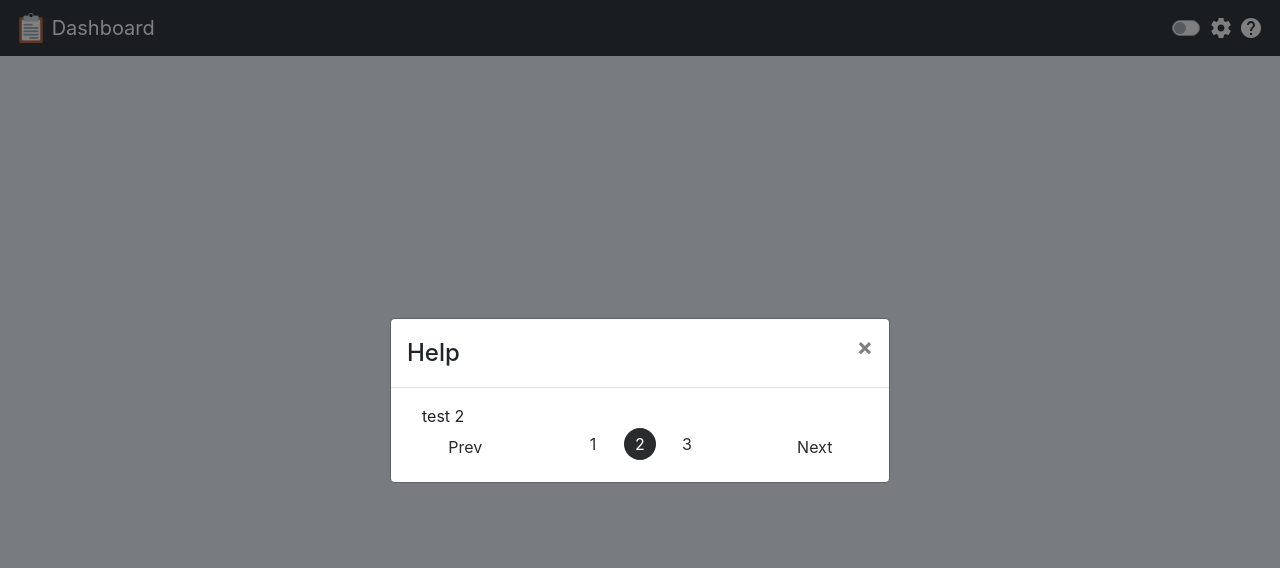
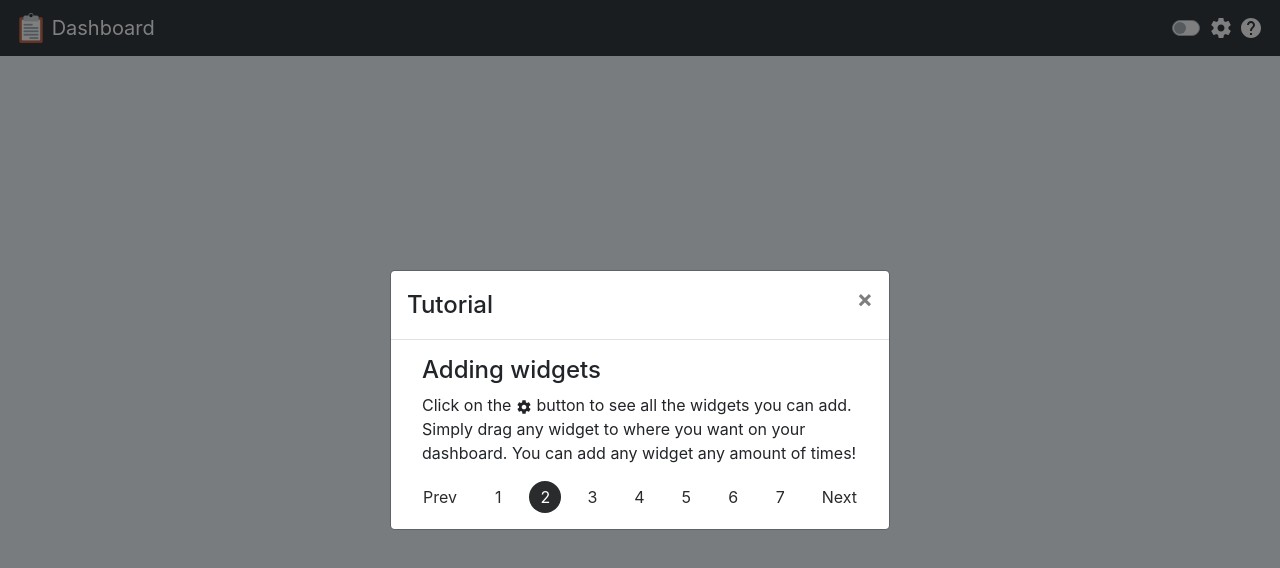
Before and after one commit to jnguyen9763/dashboard, a React (Create React App) app: page / in a window 1280 px wide. Both pictures are taken after a click on the button "Next". Shown: the top 568 px of the page. Built offline with nearby package versions, Linux system fonts and the light colour scheme.

Commit message:
finished tutorial's content

```diff
--- a/src/components/Nav/Nav.js
+++ b/src/components/Nav/Nav.js
@@ -6,8 +6,6 @@ import ButtonGroup from 'react-bootstrap/ButtonGroup'
 import Form from 'react-bootstrap/Form'
 import Modal from 'react-bootstrap/Modal'
 import Container from 'react-bootstrap/Container'
-import Row from 'react-bootstrap/Row'
-import Col from 'react-bootstrap/Col'
 import { MdSettings, MdHelp } from 'react-icons/md'
 import styles from './Nav.module.css'
 import logo from '../../assets/images/logo.png'
@@ -15,7 +13,7 @@ import logo from '../../assets/images/logo.png'
 function Nav({ modalToggle, setModalToggle, draggable, setDraggable }) {
     const [show, setShow] = useState(true)
     const [currPage, setCurrPage] = useState(1)
-    const totalPages = 3
+    const totalPages = 7
     let pages = []
 
     for (var i = 1; i <= totalPages; i++) {
@@ -68,38 +66,75 @@ function Nav({ modalToggle, setModalToggle, draggable, setDraggable }) {
             >
                 <Modal.Header closeButton>
                     <Modal.Title>
-                        Help
+                        Tutorial
                     </Modal.Title>
                 </Modal.Header>
                 <Modal.Body className={styles.Modal}>
                     <Container>
+                        <div className={styles.Pages}>
                             <div className={currPage === 1 ? undefined : styles.Hide}>
-                            test 1
+                                <h3>Welcome to Dashboard!</h3>
+                                <p>See what you can tinker with, and get started customzing your own dashboard.</p>
                             </div>
                             <div className={currPage === 2 ? undefined : styles.Hide}>
-                            test 2
+                                <h4>Adding widgets</h4>
+                                <p>Click on the <MdSettings /> button to see all the widgets you can add.
+                                Simply drag any widget to where you want on your dashboard.
+                                You can add any widget any amount of times!</p>
                             </div>
                             <div className={currPage === 3 ? undefined : styles.Hide}>
-                            test 3
+                                <h4>Moving widgets</h4>
+                                <p>Toggle the switch next to the <MdSettings /> button to switch drag mode
+                                on and off. When the switch is on, you can reposition your widgets. Switch
+                                it off when you're happy with your layout.</p>
                             </div>
-                        <Row>
-                            <Col>
-                                <Button variant="link" onClick={() => currPage > 1 && setCurrPage(currPage - 1)}>Prev</Button>
-                            </Col>
-                            <Col sm={6}>
+                            <div className={currPage === 4 ? undefined : styles.Hide}>
+                                <h4>Removing widgets</h4>
+                                <p>Click on the <MdSettings /> button and toggle the first switch to turn on
+                                'Remove widgets' mode. Go back to your dashboard and click on any widget you
+                                would like to remove. Switch back to 'Add widgets' mode when you are done.</p>
+                            </div>
+                            <div className={currPage === 5 ? undefined : styles.Hide}>
+                                <h4>Widget Settings</h4>
+                                <p>Click on the <MdSettings /> button to see all widget settings.
+                                You can change the settings anytime and your widgets will update accordingly!</p>
+                            </div>
+                            <div className={currPage === 6 ? undefined : styles.Hide}>
+                                <h4>Weather Widget</h4>
+                                <p>The weather widget is really handy and has a lot of features.
+                                By default, it will ask you for your location and show you the weather
+                                around your area. However, you can always check other cities' weather by
+                                entering the city name. If you want your local weather back, hit 'Enter'
+                                on a blank input.</p>
+                                <p>The weather widget was made with <a href="https://openweathermap.org/"
+                                target="_blank">Open Weather Map</a>.</p>
+                            </div>
+                            <div className={currPage === 7 ? undefined : styles.Hide}>
+                                <h3>End of Tutorial</h3>
+                                <p>You can always access this tutorial by clicking on the <MdHelp /> button.</p>
+                                <p>Now that you know the ins and outs, go make a dashboard that works for you!</p>
+                            </div>
+                        </div>
+                        <div className={styles.Footer}>
+                            <Button
+                                className={currPage === 1 ? styles.Invisible : undefined}
+                                variant="link"
+                                onClick={() => setCurrPage(currPage - 1)}
+                            >
+                                Prev
+                            </Button>
                             <ButtonToolbar className="d-flex justify-content-center">
                                 <ButtonGroup className={styles.Pagination}>
                                     {pages}
                                 </ButtonGroup>
                             </ButtonToolbar>
-                            </Col>
-                            <Col>
-                                <Button variant="link" onClick={() => currPage < totalPages && setCurrPage(currPage + 1)}>Next</Button>
-                            </Col>
-                        </Row>
+                            {currPage === totalPages ?
+                            <Button variant="link" onClick={() => setShow(false)}>Exit</Button> :
+                            <Button variant="link" onClick={() => setCurrPage(currPage + 1)}>Next</Button>
+                            }
+                        </div>
                     </Container>
                 </Modal.Body>
-                    {/* <div>Weather widget made with <a href="https://openweathermap.org/" target="_blank">Open Weather Map</a></div> */}
             </Modal>
         </div>
     )
--- a/src/components/Nav/Nav.module.css
+++ b/src/components/Nav/Nav.module.css
@@ -15,11 +15,15 @@
 
 .Modal button {
     color: #292b2c;
-    width: 100%;
+    padding: 0;
 }
 
 .Modal button:hover {
     color: #292b2c;
+}
+
+.Pages div {
+    animation: fadeIn 1s;
 }
 
 .Pagination button {
@@ -41,7 +45,17 @@
 }
 
 .Hide {
-    display: none;
+    display: none !important;
+}
+
+.Invisible {
+    visibility: hidden;
+}
+
+.Footer {
+    display: flex;
+    flex-direction: row;
+    justify-content: space-between;
 }
 
 @keyframes fadeIn {
```
Lines whose indentation alone changed are shown as unchanged.
